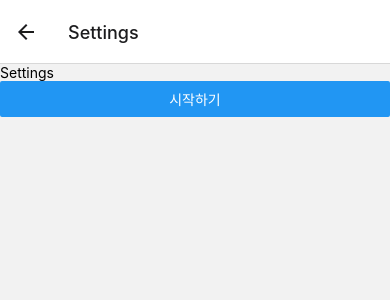
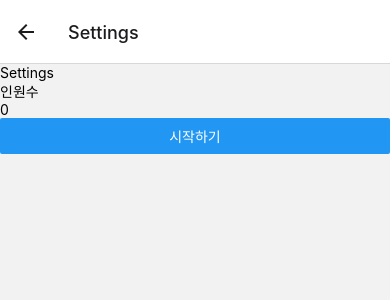
Before and after one commit to subin3277/LoveLetter_RN, a React Native app: screen /Settings in a window 390 px wide. Shown: the top 300 px of the page. Built offline with nearby package versions, Linux system fonts and the light colour scheme.

Commit message:
setting logic

```diff
--- /dev/null
+++ b/src/screens/Round.js
@@ -0,0 +1,16 @@
+import { Text, View, Button } from "react-native";
+import { useSelector } from "react-redux";
+
+function Round({navigation}) {
+
+  const res = useSelector(state => state.user)
+  return(
+    <View>
+      <Text>Round</Text>
+      <Text>{JSON.stringify(res)}</Text>
+      <Button title="시작하기" onPress={() => navigation.navigate('Settings')}/>
+    </View>
+  )
+}
+
+export default Round;
--- a/src/screens/Settings.js
+++ b/src/screens/Settings.js
@@ -1,10 +1,52 @@
-import { Text, View, Button } from "react-native";
+import { Text, View, Button, TextInput } from "react-native";
+import React, {useState, useRef, useEffect} from 'react';
+import { useDispatch } from "react-redux";
 
-function Settings() {
+
+function Settings({navigation}) {
+
+  const [people, setPeople] = useState(0)
+  const dispatch = useDispatch();
+
+  const inputRefs = useRef([])
+
+  useEffect(() => {
+    inputRefs.current = inputRefs.current.slice(0, people)
+  }, [people])
+
+  function submit() {
+    dispatch({type : 'RESET'})
+    for (let i = 0 ; i< people; i++) {
+      const name = inputRefs.current[i]
+      dispatch({type : 'SET_LOCKER', idx : String.fromCharCode(i+65), name});
+    }
+  }
+
   return(
     <View>
       <Text>Settings</Text>
-      <Button title="시작하기" />
+
+      <Text>인원수</Text>
+      <TextInput
+        onChangeText={setPeople}
+        value={people.toString()}
+        keyboardType="numeric"
+      />
+
+      <View>
+        {Array.from({length : people}).map((_, key) => (
+          <View key={key}>
+            <Text>{key + 1}</Text>
+            <TextInput
+              onChangeText={(text) => {
+                inputRefs.current[key] = text;
+              }}
+            />
+          </View>
+        ))}
+      </View>
+
+      <Button title="시작하기" onPress={() => {submit(); navigation.navigate('Round')}}/>
     </View>
   )
 }
```
